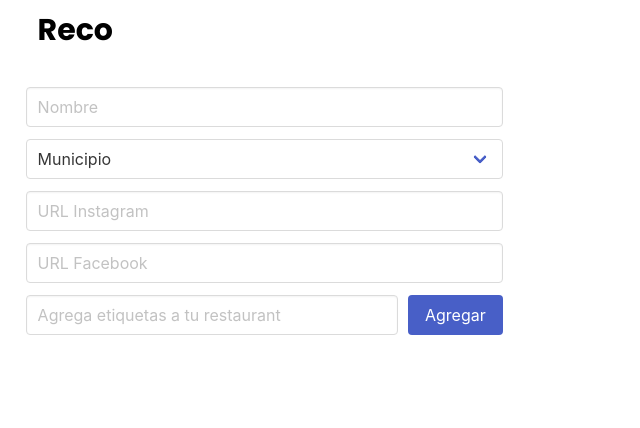
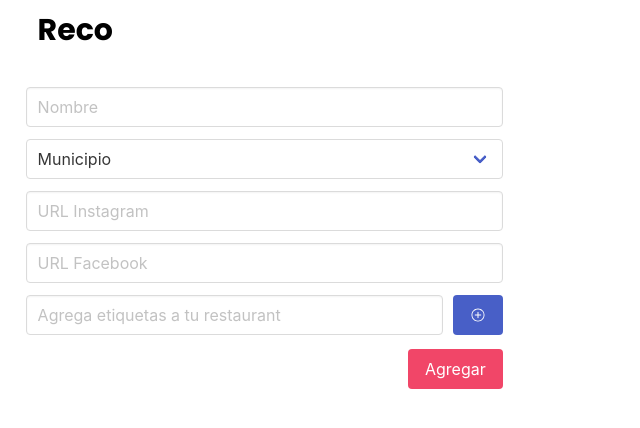
Before and after one commit to reco-mx/reco-ui, a React (Create React App) app: page /admin-add in a window 1280 px wide. Shown: the top 428 px of the page, without its empty margins (0-640 px from the left). Built offline with nearby package versions, Linux system fonts and the light colour scheme.

Commit message:
Avance a formulario de alta

```diff
--- a/src/components/AddPlace/PlaceForm.jsx
+++ b/src/components/AddPlace/PlaceForm.jsx
@@ -1,6 +1,7 @@
 import React, {useState} from 'react';
 import './placeForm.scss';
 import Autocomplete from '../shared/Autocomplete/Autocomplete'
+import { db } from '../../firebase';
 const PlaceForm = () => {
     const [placeData, setPlaceData] = useState({
         name:'',
@@ -31,10 +32,21 @@ const PlaceForm = () => {
         ];
 
     const addTag = (value) =>{
-        setPlaceData((prevState)=>({
+        if ( value.length > 0 ){
+           setPlaceData((prevState)=>({
             ...prevState,
             [tags]: placeData.tags.push(value)
         }));
+        }
+    }
+    const submitData = () => {
+        db.collection('places').add(placeData);
+    }
+    const handleChange = ({target:{name, value}}) => {
+        setPlaceData((prevState)=>({
+            ...prevState,
+            [name]:value
+        }))
     }
     return (
         <div className='place-form'>
@@ -42,26 +54,25 @@ const PlaceForm = () => {
                 <div className="column is-two-fifths">
                     <form action="submit">
                     <div className="control field">
-                        <input className="input" type="text" placeholder="Nombre"/>
+                        <input name='name' value={placeData.name} onChange={handleChange} className="input" type="text" placeholder="Nombre"/>
                     </div>
                     <div className="select field">
-                        <select>
+                        <select name='munic'>
                             <option>Municipio</option>
                             {
                                 municipios.map((item) => {
                                     return(
-                                        <option key={item.id}>{item.name}</option>
+                                        <option value={item.name} key={item.id}>{item.name}</option>
                                     )
-
                                 })
                             }
                         </select>
                     </div>
                     <div className="control field">
-                        <input className="input" type="text" placeholder="URL Instagram"/>
+                        <input name='ig' value={placeData.ig} onChange={handleChange} className="input" type="text" placeholder="URL Instagram"/>
                     </div>
                     <div className="control field">
-                        <input className="input" type="text" placeholder="URL Facebook"/>
+                        <input name='fb' value={placeData.fb} onChange={handleChange} className="input" type="text" placeholder="URL Facebook"/>
                     </div>
                     <Autocomplete
                     className='field'
@@ -71,8 +82,23 @@ const PlaceForm = () => {
                         data={tags}
                         add={(e)=>{addTag(e)}}
                     />
+                    {
+                        placeData.tags.length > 0 ?
+                        <div className='tag-group'>
+                        {
+                            placeData.tags.map((item)=>(
+                            <span class="tag is-info">{item}</span>
+                            ))
+                        }
+                    </div> : null
+                    }
+                    <div className="submit-button">
+                    <button class="button is-danger">Agregar</button>
+                    </div>
 
                     </form>
+
+
                 </div>
             </div>
         </div>
--- a/src/components/AddPlace/placeForm.scss
+++ b/src/components/AddPlace/placeForm.scss
@@ -11,4 +11,20 @@
             width: 100%;
         }
     }
+    .tag-group{
+        background-color: rgb(238, 236, 236);
+        border-radius: 3px;
+        margin-top: 3%;
+        padding: 2%;
+
+        span{
+            margin-right: 1%;
+        }
+    }
+    .submit-button{
+        margin-top: 3%;
+        display: flex;
+        justify-content: flex-end;
+
+    }
 }
--- a/src/components/RestaurantCard/RestaurantCard.jsx
+++ b/src/components/RestaurantCard/RestaurantCard.jsx
@@ -3,10 +3,6 @@ import './RestaurantCard.scss'
 
 
 const RestaurantCard = (props) =>{
-
-    console.log('props');
-    console.log(props);
-
     return(
         <div>
             <div className="card">
@@ -20,12 +16,12 @@ const RestaurantCard = (props) =>{
 
                </div>
                <footer className="card-footer">
-               <p class="card-footer-item">
+               <p className="card-footer-item">
                     <span >
                         Ver en <a className='ig-link' href={props.ig}  target="_blank">Instagram</a>
                     </span>
                 </p>
-                <p class="card-footer-item">
+                <p className="card-footer-item">
                     <span>
                         Ver en <a className='fb-link' href={`${props.fb}`}  target="_blank">Facebook</a>
                     </span>
--- a/src/components/shared/Autocomplete/Autocomplete.jsx
+++ b/src/components/shared/Autocomplete/Autocomplete.jsx
@@ -1,5 +1,6 @@
 import React from "react";
 import './Autocomplete.scss'
+import { IoIosAddCircleOutline } from "react-icons/io";
 class Autocomplete extends React.Component {
   constructor(props) {
     super(props);
@@ -83,9 +84,14 @@ class Autocomplete extends React.Component {
       }
     }
   }
-  addData(e){
-    this.props.add(e);
-    this.state.query='';
+  addData(e, value){
+    this.props.add(value);
+    this.setState({
+      matches: [],
+      query: "",
+      selected: false
+    })
+    e.preventDefault();
   }
 
   render() {
@@ -126,7 +132,7 @@ class Autocomplete extends React.Component {
               )}
             </div>
           </div>
-          <button class="button is-link" onClick={ (e)=>{ e.preventDefault(); this.addData(this.state.query)}}>Agregar</button>
+          <button className="button is-link" onClick={ (e)=>{ this.addData(e,this.state.query)}}><IoIosAddCircleOutline></IoIosAddCircleOutline></button>
         </div>
       </div>
     );
```
Also changed, not shown: src/components/shared/Autocomplete/Autocomplete.scss (line endings or trailing spaces).
